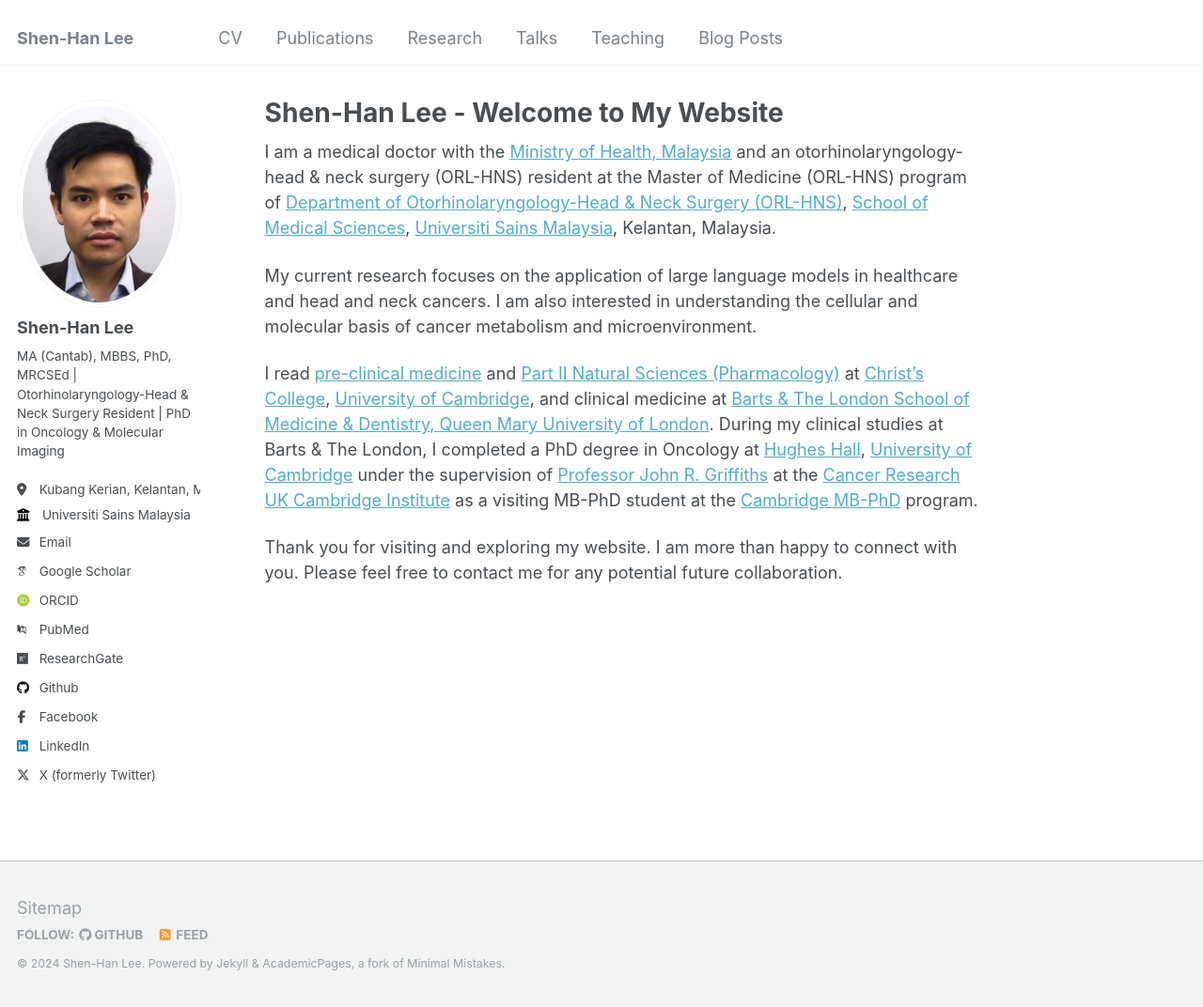
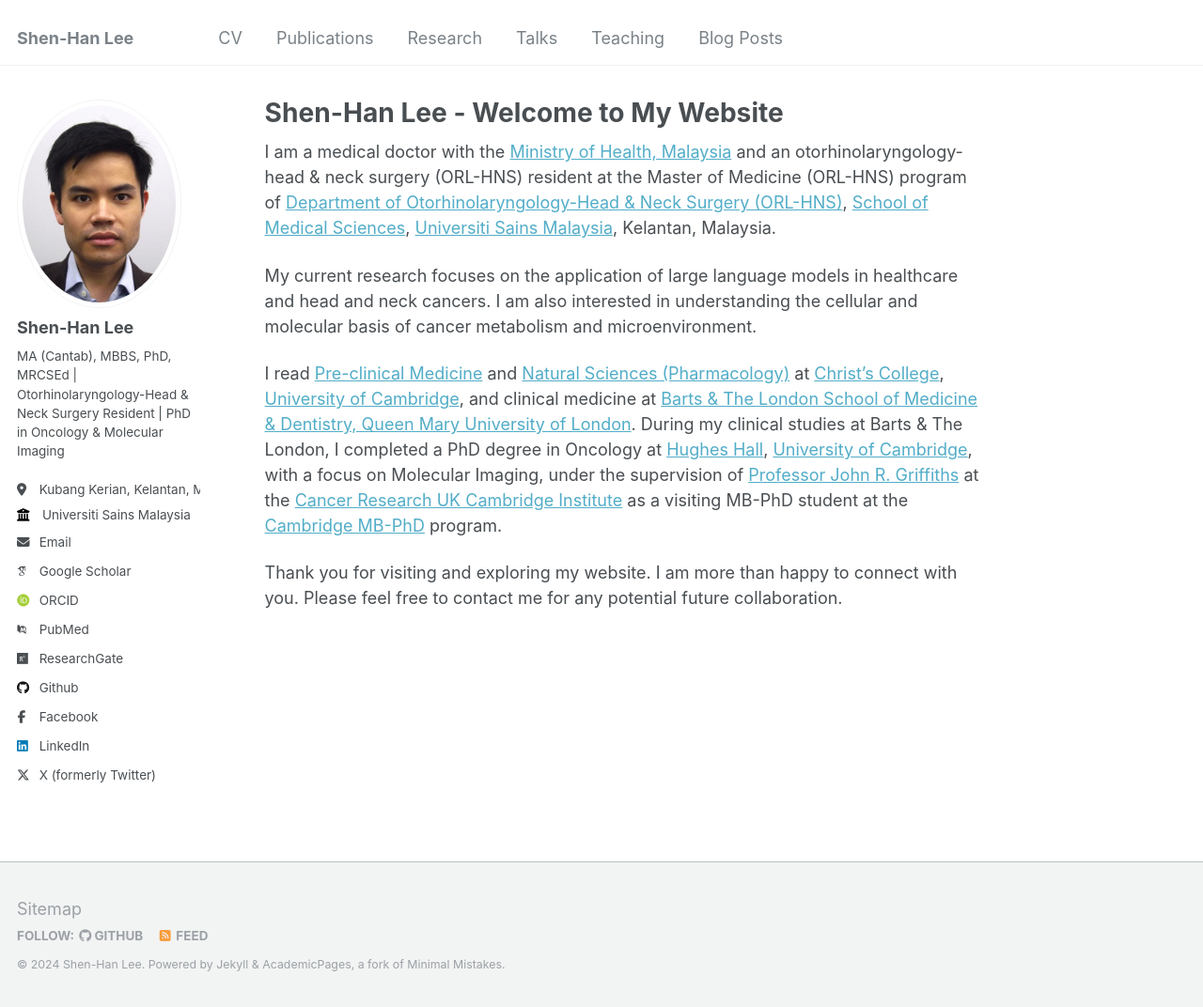
Before and after one commit to shenhanlee/shenhanlee.github.io, a Jekyll site: the page built from _pages/about.md, in a window 1280 px wide and 1072 px high. Shown: the whole window at 94% size. Built offline with Jekyll 4.4.1, drawn with Linux system fonts in a browser that asks for light colours; some web fonts are replaced.

Commit message:
Merge remote-tracking branch 'origin/master'

```diff
--- a/_pages/about.md
+++ b/_pages/about.md
@@ -11,6 +11,6 @@ I am a medical doctor with the [Ministry of Health, Malaysia](https://www.moh.go
 
 My current research focuses on the application of large language models in healthcare and head and neck cancers. I am also interested in understanding the cellular and molecular basis of cancer metabolism and microenvironment.
 
-I read [pre-clinical medicine](https://www.biology.cam.ac.uk/undergrads/MedST/Current/Course/Years1and2) and [Part II Natural Sciences (Pharmacology)](https://www.phar.cam.ac.uk/undergrads/bbs) at [Christ's College](https://www.christs.cam.ac.uk), [University of Cambridge](https://wwww.cam.ac.uk), and clinical medicine at [Barts & The London School of Medicine & Dentistry, Queen Mary University of London](https://www.qmul.ac.uk/fmd/). During my clinical studies at Barts & The London, I completed a PhD degree in Oncology at [Hughes Hall](https://www.hughes.cam.ac.uk), [University of Cambridge](https://www.cam.ac.uk) under the supervision of [Professor John R. Griffiths](https://crukcambridgecentre.org.uk/users/griffiths) at the [Cancer Research UK Cambridge Institute](https://www.cruk.cam.ac.uk) as a visiting MB-PhD student at the [Cambridge MB-PhD](https://www.medschl.cam.ac.uk/clinical-school-mbphd-course-information) program.
+I read [Pre-clinical Medicine](https://www.biology.cam.ac.uk/undergrads/MedST/Current/Course/Years1and2) and [Natural Sciences (Pharmacology)](https://www.phar.cam.ac.uk/undergrads/bbs) at [Christ's College](https://www.christs.cam.ac.uk), [University of Cambridge](https://wwww.cam.ac.uk), and clinical medicine at [Barts & The London School of Medicine & Dentistry, Queen Mary University of London](https://www.qmul.ac.uk/fmd/). During my clinical studies at Barts & The London, I completed a PhD degree in Oncology at [Hughes Hall](https://www.hughes.cam.ac.uk), [University of Cambridge](https://www.cam.ac.uk), with a focus on Molecular Imaging, under the supervision of [Professor John R. Griffiths](https://crukcambridgecentre.org.uk/users/griffiths) at the [Cancer Research UK Cambridge Institute](https://www.cruk.cam.ac.uk) as a visiting MB-PhD student at the [Cambridge MB-PhD](https://www.medschl.cam.ac.uk/clinical-school-mbphd-course-information) program.
 
 Thank you for visiting and exploring my website. I am more than happy to connect with you. Please feel free to contact me for any potential future collaboration.
```
